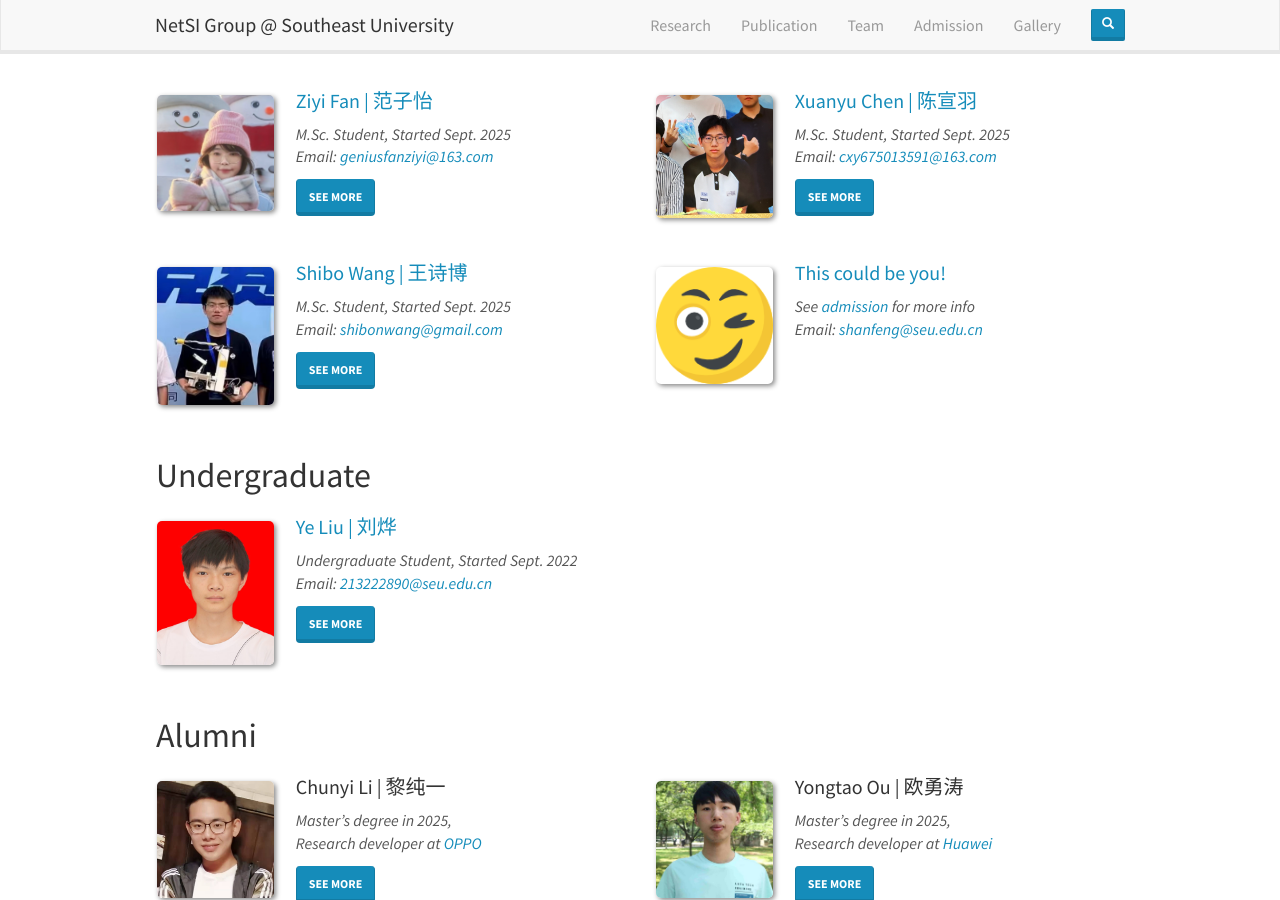
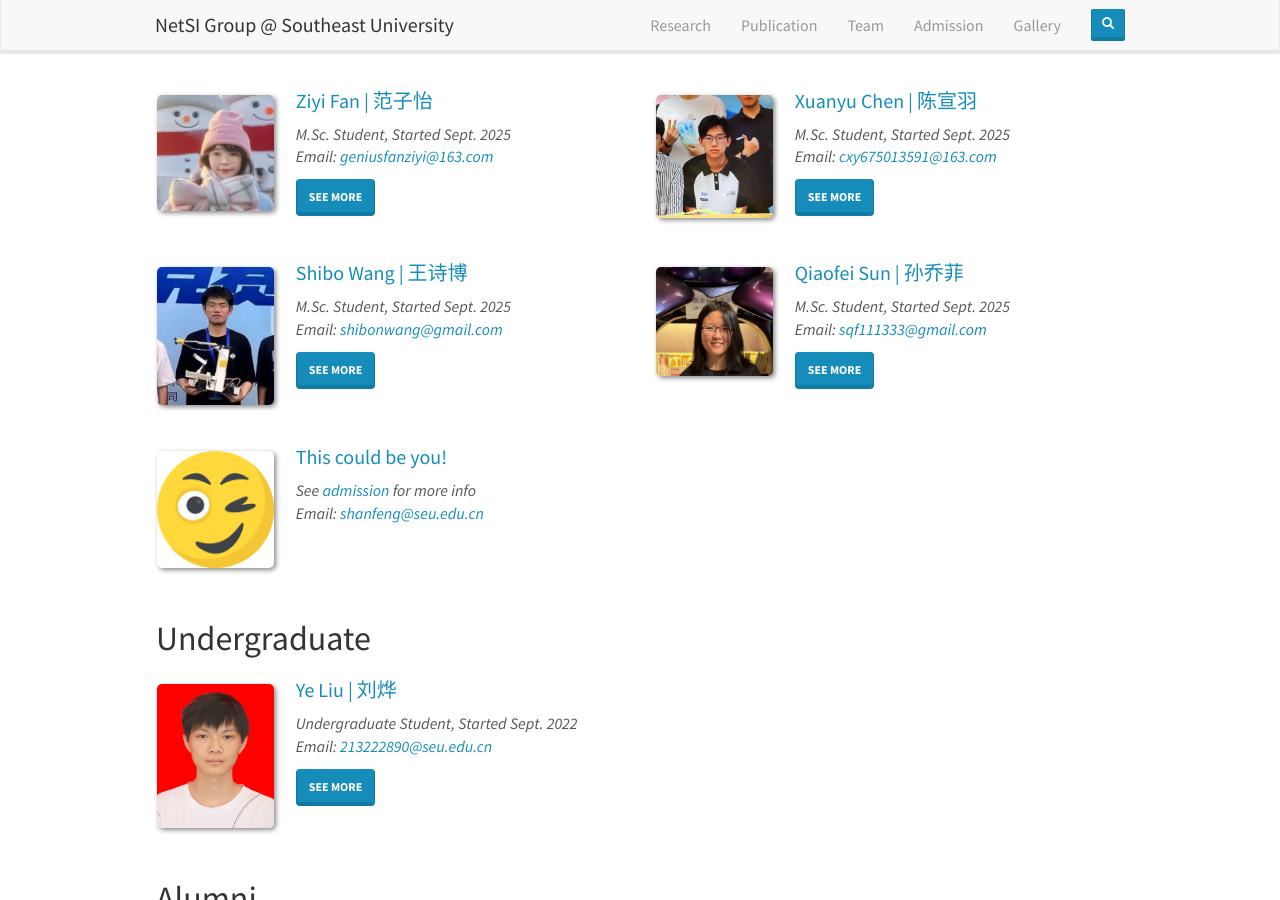
Before and after one commit to SEU-NetSI/seu-netsi.github.io, a Jekyll site: the page built from _pages/team.md, in a window 1280 px wide and 900 px high, scrolled down 1756 px. Built offline with Jekyll 4.4.1, drawn with Linux system fonts in a browser that asks for light colours; nearby versions of some CDN libraries.

Commit message:
add information about sqf

```diff
--- a/_data/master_members.yml
+++ b/_data/master_members.yml
@@ -242,6 +242,22 @@
   correspondence:
     - "<b>Github:</b> <a href='https://github.com/shibonW' target='_blank'>https://github.com/shibonW</a>"
 
+- name: Qiaofei Sun
+  chinese: 孙乔菲
+  id: sunqiaofei
+  photo: sunqiaofei.jpg
+  info: M.Sc. Student, Started Sept. 2025
+  email: sqf111333@gmail.com
+  link: https://github.com/kkkkkk111111
+  education:
+    - "<b>2025.09 ~ Now:</b> M.Sc, <a href='https://cse.seu.edu.cn/main.htm' target='_blank'>School of Computer Science and Engineering</a>, <a href='https://www.seu.edu.cn/' target='_blank'>Southeast University</a>, China"
+    - "<b>2021.09 ~ 2025.06:</b> B.Sc, <a href='http://cs.xidian.edu.cn/' target='_blank'>School of Computer Science and Technology</a>, <a href='https://www.xidian.edu.cn/' target='_blank'>Xidian University</a>, China"
+  interest:
+    - "<b>Algorithm design</b>"
+    - "<b>Internet of Things</b>"
+  correspondence:
+    - "<b>Github:</b> <a href='https://github.com/kkkkkk111111' target='_blank'>https://github.com/kkkkkk111111</a>"
+
 
 - name: "This could be you!"
   chinese: placeholder
```
Also changed, not shown: images/teampic/sunqiaofei.jpg (added).
